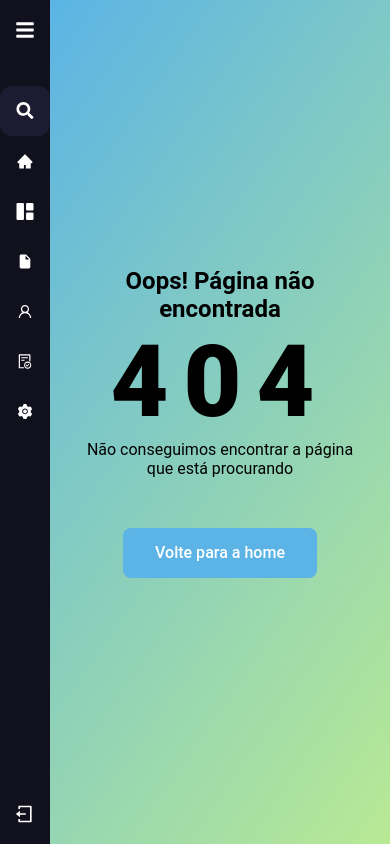
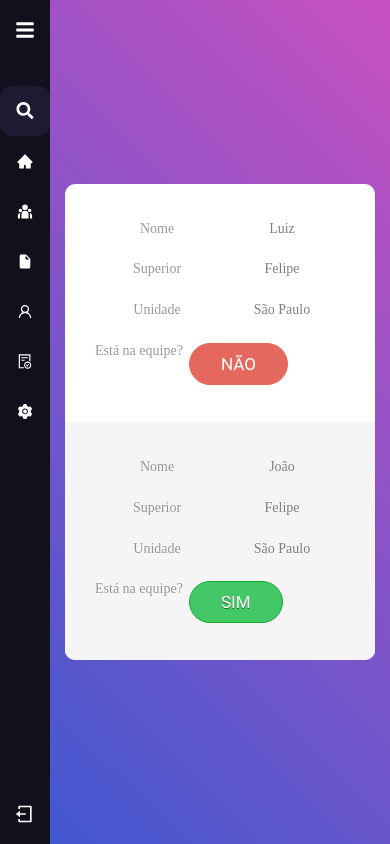
Before and after one commit to tenanilucas/nimble, a React (Create React App) app: page /team in a window 390 px wide. Built offline with nearby package versions, Linux system fonts and the light colour scheme; sample sign-in values are in the browser's storage.

Commit message:
template de time criado

```diff
--- a/src/components/SideBarData/index.js
+++ b/src/components/SideBarData/index.js
@@ -1,5 +1,5 @@
 import React from "react";
-import * as BsIcons from "react-icons/bs";
+import * as RiIcons from "react-icons/ri";
 import * as AiIcons from "react-icons/ai";
 import * as IoIcons from "react-icons/io";
 
@@ -11,9 +11,9 @@ export const SideBarData = [
     cName: "nav-text",
   },
   {
-    title: "Dashboard",
-    path: "/home",
-    icon: <BsIcons.BsGrid1X2Fill />,
+    title: "Time",
+    path: "/team",
+    icon: <RiIcons.RiTeamFill />,
     cName: "nav-text",
   },
   {
--- a/src/pages/Login/index.js
+++ b/src/pages/Login/index.js
@@ -19,18 +19,22 @@ const Login = () => {
   }
 
   const handleSubmit = (values) => {
-    axios
-      .post(
-        `https://vdob2n-hom-protheus.totvscloud.com.br:24387/rest01/api/oauth2/v1/token?grant_type=password&password=${user.password}&username=${user.username}`,
-        values
-      )
-      .then((resp) => {
-        const { data } = resp;
-        if (data) {
-          localStorage.setItem("app-token", data.token);
-          handleHistory();
-        }
-      });
+    localStorage.setItem("app-token", "undefined");
+    handleHistory();
+    // axios
+    //   .post(
+    //     `https://vdob2n-hom-protheus.totvscloud.com.br:24387/rest01/api/oauth2/v1/token?grant_type=password&password=${user.password}&username=${user.username}`,
+    //     values
+    //   )
+    //   .then((resp) => {
+    //     const { data } = resp;
+    //     localStorage.setItem("app-token");
+    //     if (data) {
+    //       localStorage.setItem("app-token", data.acess_token);
+    //       handleHistory();
+    //       // console.log(data);
+    //     }
+    //   });
   };
 
   return (
--- a/src/pages/PageNotFound/style.scss
+++ b/src/pages/PageNotFound/style.scss
@@ -1,6 +1,6 @@
 .pageNotFound {
   min-height: 100vh;
-  background-image: linear-gradient(125deg, var(--primary), #b8e994);
+  background: linear-gradient(45deg, #4158d0, #c850c0);
   margin: 0 auto;
   padding: 0 32px;
   display: flex;
@@ -8,7 +8,6 @@
   justify-content: center;
   position: fixed;
   height: 100%;
-
 }
 
 .container {
--- /dev/null
+++ b/src/pages/Team/index.js
@@ -0,0 +1,51 @@
+import React from "react";
+import NavBar from "../../components/NavBar";
+import "./style.scss";
+
+function Team() {
+  return (
+    <>
+      <NavBar />
+      <main>
+        <div class="limiter">
+          <div class="container-table100">
+            <div class="wrap-table100">
+              <div class="table100">
+                <table>
+                  <thead>
+                    <tr class="table100-head">
+                      <th class="column1">Nome</th>
+                      <th class="column2">Superior</th>
+                      <th class="column3">Unidade</th>
+                      <th class="column4">Está na equipe?</th>
+                    </tr>
+                  </thead>
+                  <tbody>
+                    <tr>
+                      <td class="column1">Luiz</td>
+                      <td class="column2">Felipe</td>
+                      <td class="column3">São Paulo</td>
+                      <td class="column4">
+                        <button className="myButton no">NÃO</button>
+                      </td>
+                    </tr>
+                    <tr>
+                      <td class="column1">João</td>
+                      <td class="column2">Felipe</td>
+                      <td class="column3">São Paulo</td>
+                      <td class="column4">
+                        <button className="myButton yes">SIM</button>
+                      </td>
+                    </tr>
+                  </tbody>
+                </table>
+              </div>
+            </div>
+          </div>
+        </div>
+      </main>
+    </>
+  );
+}
+
+export default Team;
--- /dev/null
+++ b/src/pages/Team/style.scss
@@ -0,0 +1,333 @@
+/*//////////////////////////////////////////////////////////////////
+[ RESTYLE TAG ]*/
+* {
+  margin: 0px;
+  padding: 0px;
+  box-sizing: border-box;
+}
+
+body,
+html {
+  height: 100%;
+  font-family: sans-serif;
+}
+
+/* ------------------------------------ */
+a {
+  margin: 0px;
+  transition: all 0.4s;
+  -webkit-transition: all 0.4s;
+  -o-transition: all 0.4s;
+  -moz-transition: all 0.4s;
+}
+
+a:focus {
+  outline: none !important;
+}
+
+a:hover {
+  text-decoration: none;
+}
+
+/* ------------------------------------ */
+h1,
+h2,
+h3,
+h4,
+h5,
+h6 {
+  margin: 0px;
+}
+
+p {
+  margin: 0px;
+}
+
+ul,
+li {
+  margin: 0px;
+  list-style-type: none;
+}
+
+
+/* ------------------------------------ */
+input {
+  display: block;
+  outline: none;
+  border: none !important;
+}
+
+textarea {
+  display: block;
+  outline: none;
+}
+
+textarea:focus,
+input:focus {
+  border-color: transparent !important;
+}
+
+/* ------------------------------------ */
+button {
+  outline: none !important;
+  border: none;
+  background: transparent;
+}
+
+button:hover {
+  cursor: pointer;
+}
+
+iframe {
+  border: none !important;
+}
+
+
+
+
+/*//////////////////////////////////////////////////////////////////
+[ Utiliti ]*/
+
+
+
+
+
+
+/*//////////////////////////////////////////////////////////////////
+[ Table ]*/
+
+.limiter {
+  width: 100%;
+  margin: 0 auto;
+}
+
+.container-table100 {
+  width: 100%;
+  min-height: 100vh;
+  background: #c850c0;
+  background: -webkit-linear-gradient(45deg, #4158d0, #c850c0);
+  background: -o-linear-gradient(45deg, #4158d0, #c850c0);
+  background: -moz-linear-gradient(45deg, #4158d0, #c850c0);
+  background: linear-gradient(45deg, #4158d0, #c850c0);
+
+  display: -webkit-box;
+  display: -webkit-flex;
+  display: -moz-box;
+  display: -ms-flexbox;
+  display: flex;
+  align-items: center;
+  justify-content: center;
+  flex-wrap: wrap;
+  padding: 33px 30px;
+}
+
+.wrap-table100 {
+  width: 1170px;
+}
+
+table {
+  border-spacing: 1;
+  border-collapse: collapse;
+  background: white;
+  border-radius: 10px;
+  overflow: hidden;
+  width: 100%;
+  margin: 0 auto;
+  position: relative;
+}
+
+table * {
+  position: relative;
+}
+
+table td,
+table th {
+  padding-left: 8px;
+}
+
+table thead tr {
+  height: 60px;
+  background: var(--secondary);
+}
+
+table tbody tr {
+  height: 50px;
+}
+
+table tbody tr:last-child {
+  border: 0;
+}
+
+table td,
+table th {
+  text-align: center;
+}
+
+table td.l,
+table th.l {
+  text-align: right;
+}
+
+table td.c,
+table th.c {
+  text-align: center;
+}
+
+table td.r,
+table th.r {
+  text-align: center;
+}
+
+
+.table100-head th {
+  font-family: OpenSans-Regular;
+  font-size: 18px;
+  color: #fff;
+  line-height: 1.2;
+  font-weight: unset;
+}
+
+tbody tr:nth-child(even) {
+  background-color: #f5f5f5;
+}
+
+tbody tr {
+  font-family: OpenSans-Regular;
+  font-size: 15px;
+  color: #808080;
+  line-height: 1.2;
+  font-weight: unset;
+}
+
+tbody tr:hover {
+  color: #555555;
+  background-color: #f5f5f5;
+  cursor: pointer;
+}
+
+
+
+@media screen and (max-width: 992px) {
+  table {
+    display: block;
+  }
+
+  table>*,
+  table tr,
+  table td,
+  table th {
+    display: block;
+  }
+
+  table thead {
+    display: none;
+  }
+
+  table tbody tr {
+    height: auto;
+    padding: 37px 0;
+  }
+
+  table tbody tr td {
+    padding-left: 40% !important;
+    margin-bottom: 24px;
+  }
+
+  table tbody tr td:last-child {
+    margin-bottom: 0;
+  }
+
+  table tbody tr td:before {
+    font-family: OpenSans-Regular;
+    font-size: 14px;
+    color: #999999;
+    line-height: 1.2;
+    font-weight: unset;
+    position: absolute;
+    width: 40%;
+    left: 30px;
+    top: 0;
+  }
+
+  table tbody tr td:nth-child(1):before {
+    content: "Nome";
+  }
+
+  table tbody tr td:nth-child(2):before {
+    content: "Superior";
+  }
+
+  table tbody tr td:nth-child(3):before {
+    content: "Unidade";
+  }
+
+  table tbody tr td:nth-child(4):before {
+    content: "Está na equipe?";
+  }
+
+
+  .column4,
+  .column5,
+  .column6 {
+    text-align: left;
+  }
+
+  .column4,
+  .column5,
+  .column6,
+  .column1,
+  .column2,
+  .column3 {
+    width: 100%;
+  }
+
+  tbody tr {
+    font-size: 14px;
+  }
+}
+
+@media (max-width: 576px) {
+  .container-table100 {
+    padding-left: 15px;
+    padding-right: 15px;
+  }
+}
+
+.myButton {
+  border-radius: 28px;
+  display: inline-block;
+  cursor: pointer;
+  color: #ffffff;
+  font-size: 17px;
+  padding: 10px 31px;
+  text-decoration: none;
+}
+
+.myButton:hover {
+  background-color: #5cbf2a;
+}
+
+.myButton.yes {
+  background-color: #44c767;
+  border: 1px solid #18ab29;
+  text-shadow: 0px 1px 0px #2f6627;
+}
+
+.myButton.no {
+  background-color: #e4685d;
+  border: 1px solid #e4685d;
+  text-shadow: 0px 1px 0px #e67a73;
+}
+
+
+.myButton:active {
+  position: relative;
+  top: 1px;
+}
+
+
+
+.myButton:active {
+  position: relative;
+  top: 1px;
+}
--- a/src/routes.js
+++ b/src/routes.js
@@ -6,6 +6,7 @@ import Login from "./pages/Login";
 import { history } from "./history";
 import PrivateRoute from "./PrivateRoute";
 import PageNotFound from "./pages/PageNotFound";
+import Team from "./pages/Team";
 
 function Routes() {
   return (
@@ -14,7 +15,8 @@ function Routes() {
         <Route exact path="/login" component={Login} />
         <PrivateRoute path="/app" component={App} />
         <PrivateRoute path="/home" component={Home} />
-        <PrivateRoute path="*" component={PageNotFound} />
+        {/* <PrivateRoute path="*" component={PageNotFound} /> */}
+        <PrivateRoute path="/team" exact component={Team} />
       </Switch>
     </BrowserRouter>
   );
```
